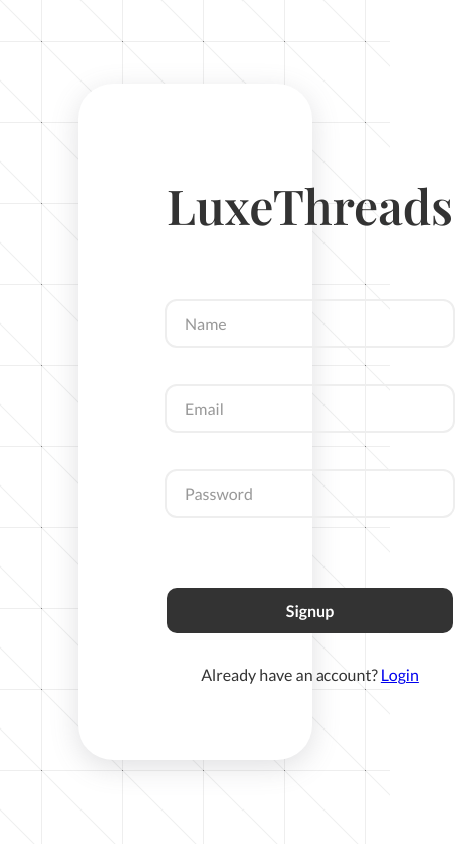
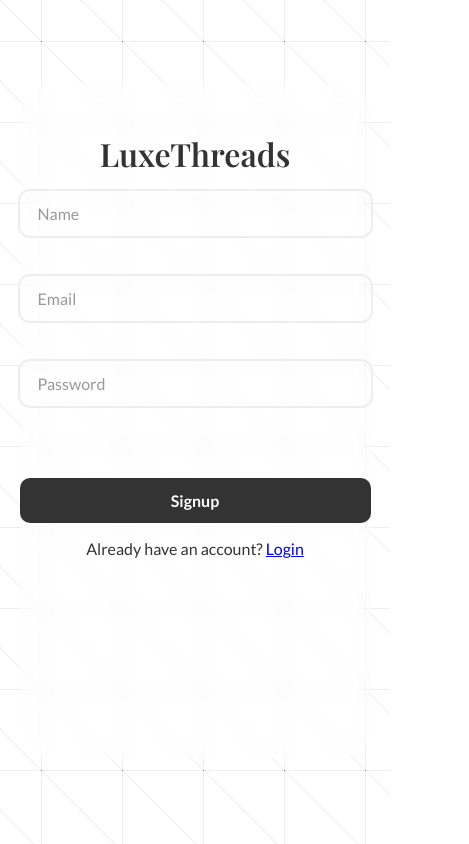
Before and after one commit to AayushG02/LuxeThreads--client, a React (Vite) app in the folder client/: page /auth/signup in a window 390 px wide. Shown: the whole page, 469 px wide, since content can reach past the window. Built offline with nearby package versions, Linux system fonts and the light colour scheme; no server answers.

Commit message:
minor changes

```diff
--- a/client/package.json
+++ b/client/package.json
@@ -4,7 +4,7 @@
   "version": "0.0.0",
   "type": "module",
   "scripts": {
-    "dev": "vite",
+    "dev": "vite --host",
     "build": "vite build",
     "lint": "eslint . --ext js,jsx --report-unused-disable-directives --max-warnings 0",
     "preview": "vite preview"
--- a/client/src/components/Navbar/Navbar.css
+++ b/client/src/components/Navbar/Navbar.css
@@ -3,7 +3,8 @@
   width: 100%;
   height: 4rem;
   box-shadow: 0 2px 10px 0 rgba(0, 0, 0, 0.2);
-  backdrop-filter: blur(60px);
+  backdrop-filter: blur(60px) contrast(90%);
+  -webkit-backdrop-filter: blur(60px) contrast(90%);
   position: sticky;
   top: 0;
   z-index: 999;
@@ -64,7 +65,8 @@
   position: sticky;
   top: 4rem;
   box-shadow: 0 2px 10px 0 rgba(0, 0, 0, 0.2);
-  backdrop-filter: blur(60px);
+  backdrop-filter: blur(60px) contrast(90%);
+  -webkit-backdrop-filter: blur(60px) contrast(90%);
   /* top: 0; */
   z-index: 999;
 }
--- a/client/src/hooks/useSignup.js
+++ b/client/src/hooks/useSignup.js
@@ -3,6 +3,7 @@ import { useDispatch } from "react-redux";
 import { setUser } from "../redux/userReducer";
 import { useNavigate } from "react-router-dom";
 import axios from "axios";
+import toast from "react-hot-toast";
 
 export const useSignup = () => {
   const dispatch = useDispatch();
@@ -34,6 +35,8 @@ export const useSignup = () => {
         setLoading(false);
         setError(false);
 
+        toast.success("Signup successful!");
+
         if (!loading && !error) {
           navigate("/");
         }
@@ -41,6 +44,7 @@ export const useSignup = () => {
     } catch (error) {
       setLoading(false);
       setError(error);
+      toast.error(error.response.data.error || "An error occurred!");
     }
   };
   return { signup, loading, error };
--- a/client/src/pages/Cart/Cart.jsx
+++ b/client/src/pages/Cart/Cart.jsx
@@ -158,7 +158,7 @@ const Cart = () => {
       ) : (
         <h1>
           Please <Link to="/auth/login">Login</Link> or{" "}
-          <Link to="/auth/signup">Signup</Link> to see your wishlist
+          <Link to="/auth/signup">Signup</Link> to see your cart
         </h1>
       )}
     </div>
--- a/client/src/pages/Login/Login.css
+++ b/client/src/pages/Login/Login.css
@@ -10,8 +10,8 @@
   display: flex;
   flex-direction: row;
   gap: 3rem;
-  width: 60%;
-  height: 80%;
+  width: 80%;
+  min-height: 80%;
   background-color: #fff;
   border-radius: 35px;
   box-shadow: rgba(100, 100, 111, 0.2) 0px 7px 29px 0px;
@@ -118,3 +118,51 @@
   text-align: center;
   margin-top: 2rem;
 }
+
+@media screen and (max-width: 1023px) {
+  .login-container {
+    width: 90%;
+  }
+}
+@media screen and (max-width: 767px) {
+  .login-container {
+    backdrop-filter: blur(10px);
+  -webkit-backdrop-filter: blur(10px);
+    background-color: transparent;
+    box-shadow: none;
+  }
+  .login-left {
+    display: none;
+  }
+  .login-right {
+    flex: 1;
+    display: flex;
+    justify-content: center;
+    align-items: center;
+  }
+  .form-container {
+    width: 90%;
+  }
+  .form-container > form {
+    margin-top: 0;
+  }
+  .login-header {
+    font-size: 2rem;
+  }
+  .login-subheader {
+    font-size: 1rem;
+  }
+  .no-account {
+    margin-top: 1rem;
+  }
+}
+@media screen and (max-width: 425px) {
+  .login-container {
+    padding: 0;
+  }
+  .form-container {
+    width: 100%;
+    padding: 0;
+  }
+
+}
--- a/client/src/pages/Orders/Orders.jsx
+++ b/client/src/pages/Orders/Orders.jsx
@@ -3,13 +3,17 @@ import "./Orders.css";
 import { Link } from "react-router-dom";
 import useFetch from "../../hooks/useFetch";
 import { formatDistanceToNow } from "date-fns";
+import { useSelector } from "react-redux";
 
 const Orders = () => {
-  const {
-    data: products,
-    loading,
-    error,
-  } = useFetch(`${import.meta.env.VITE_API_URL}/order`);
+  const { user } = useSelector((state) => state.user);
+  if (user.id !== "") {
+    var {
+      data: products,
+      loading,
+      error,
+    } = useFetch(`${import.meta.env.VITE_API_URL}/order`);
+  }
   return (
     <div className="order-container">
       <h1 className="order-header">Your Orders</h1>
--- a/client/src/pages/Product/Product.css
+++ b/client/src/pages/Product/Product.css
@@ -1,6 +1,6 @@
 .product-container {
   width: 80vw;
-  margin: 2rem auto 5rem auto;
+  margin: 5rem auto;
   display: flex;
   flex-wrap: wrap;
   gap: 3rem;
@@ -25,7 +25,7 @@
   object-fit: cover;
 }
 .selected-img img {
-  width: 35rem;
+  width: 34rem;
 }
 .product-right {
   flex: 1;
@@ -55,7 +55,6 @@
   color: #555;
   width: max-content;
   display: flex;
-  /* gap: 1rem; */
   justify-content: space-around;
   align-items: center;
   border: 1px solid #bbb;
@@ -85,7 +84,7 @@
   gap: 2.5rem;
 }
 
-@media screen and (width: 768px) {
+/* @media screen and (width: 768px) {
   .product-desc {
     text-align: justify;
   }
@@ -98,8 +97,8 @@
   .temp {
     justify-content: center;
   }
-}
-@media screen and (max-width: 425px) {
+} */
+@media screen and (width <= 1024px) {
   .product-container {
     width: 90vw;
   }
```
Also changed, not shown: 1 other file (tests, documents, lock files or other folders).
